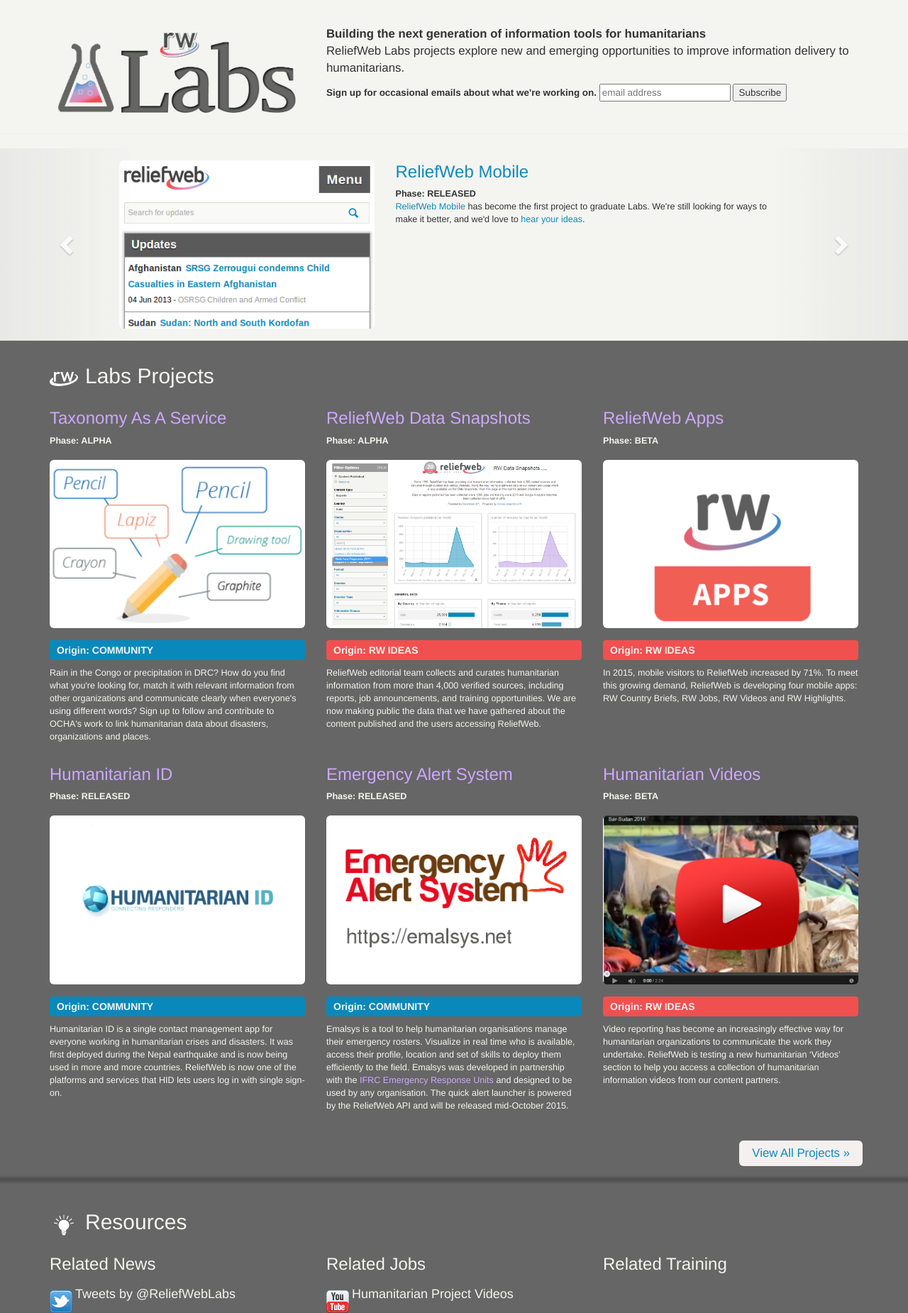
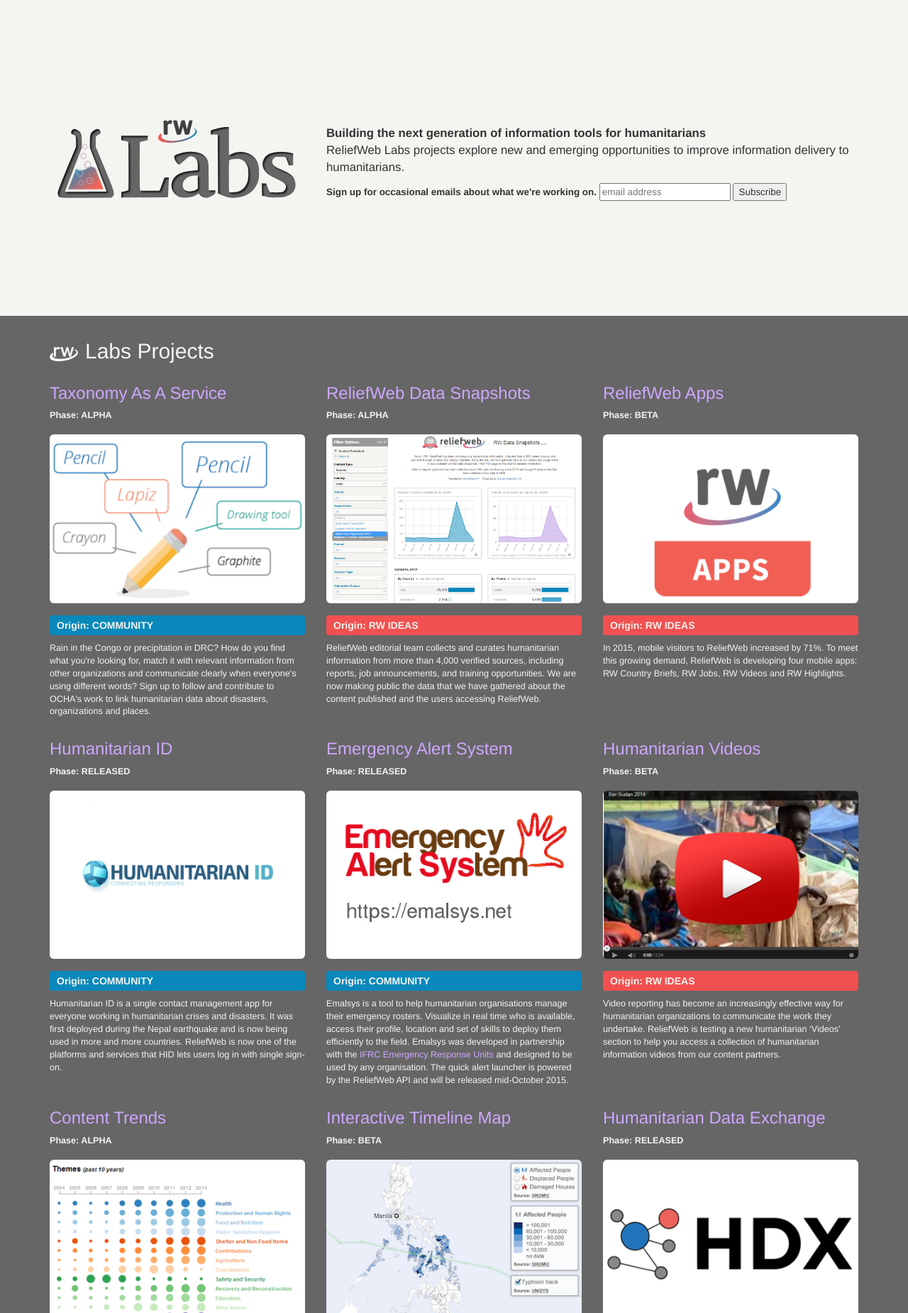
Before and after one commit to UN-OCHA/rwint-labs, a Jekyll site: the page built from index.html, in a window 1280 px wide, cut to the strip 70-1920 px from the top of the page. Shown: the whole strip at 71% size. Built offline with Jekyll 4.4.1, drawn with Linux system fonts in a browser that asks for light colours; nearby versions of some CDN libraries; comment, search, counter and statistics services are not loaded; some of the changed text lies outside the part shown.

Commit message:
remove carousel and site feeds, change logo

```diff
--- a/_includes/carousel.html
+++ /dev/null
@@ -1,41 +0,0 @@
-<div class="container-fluid">
-  <div class="row">
-    <div id="carousel" class="carousel slide" data-ride="carousel">
-      <div class="container">
-        <div class="row">
-          <div class="carousel-inner" role="listbox">
-            {% for post in site.projects %}
-            <div class="item{% if forloop.first == true %} active{% endif %}">
-              <div class="col-xs-8 col-xs-offset-2 col-sm-4 col-sm-offset-1">
-                {% if post.link %}
-                <div class="rw-img-cell"><a href="{{ post.link }}"><img src="{{ post.image }}" alt="" class="img-rounded img-responsive"></a></div>
-                {% else %}
-                <div class="rw-img-cell"><img src="{{ post.image }}" alt="" class="img-rounded img-responsive"></div>
-                {% endif %}
-              </div>
-              <div class="col-xs-9 col-xs-offset-2 col-sm-offset-0 col-sm-6">
-                {% if post.link %}
-                <h3><a href="{{ post.link }}">{{ post.title }}</a></h3>
-                {% else %}
-                <h3>{{ post.title }}</h3>
-                {% endif %}
-                <p class="rw-status"><strong>Phase: {{ post.phase | upcase }}</strong></p>
-                <p class="rw-description">{{ post.content }}</p>
-              </div>
-            </div>
-            {% endfor %}
-          </div>
-        </div>
-      </div>
-      <!-- Controls -->
-      <a class="left carousel-control" href="#carousel" role="button" data-slide="prev">
-        <span class="glyphicon glyphicon-chevron-left" aria-hidden="true"></span>
-        <span class="sr-only">Previous</span>
-      </a>
-      <a class="right carousel-control" href="#carousel" role="button" data-slide="next">
-        <span class="glyphicon glyphicon-chevron-right" aria-hidden="true"></span>
-        <span class="sr-only">Next</span>
-      </a>
-    </div>
-  </div>
-</div>
--- a/_includes/header.html
+++ b/_includes/header.html
@@ -3,7 +3,8 @@
     <div class="row">
       <div class="title-image col-xs-8 col-sm-6 col-md-4">
         <a href="{{ site.baseurl }}/index.html">
-          <img src="{{ site.baseurl }}/img/rw-labs-logo-anim.gif" alt="ReliefWeb Labs logo" class="img-responsive">
+          {% include logo.svg %}
+<!--          <img src="{{ site.baseurl }}/img/rw-labs-logo.svg" alt="ReliefWeb Labs logo" class="img-responsive"> -->
         </a>
       </div>
       <div class="title-text col-xs-12 col-sm-6 col-md-8">
--- a/_includes/innovation-jobs.html
+++ /dev/null
@@ -1,48 +0,0 @@
-<script type="text/javascript" src="./js/underscore-min.js"></script>
-<script id="job-list-item" type="text/x-underscore-template">
-  <div class="innovation-report">
-    <img class="pull-left" src="http://img.static.reliefweb.int/sites/reliefweb.int/files/styles/s/public/country-icons/<%= countryiso3 %>.png"/>
-    <div class="text">
-      <div class="date"><%= formatted_date %></div>
-      <div class="country"><%= countryname %></div>
-      <a href="<%= fields.url %>"><%= fields.title %></a>
-      <div class="source">Job -- <%= fields.source[0].shortname %></div>
-    </div>
-  </div>
-</script>
-<script type="text/javascript">
-var INNOVATION_JOBS = {
-  handlerData : function(results) {
-    var html = '<div class="innovation-job-list thumbnail">';
-    var source = $("#job-list-item").html();
-    var compiled = _.template(source);
-    _.each(results.data, function(item) {
-      var monthNames = ["Jan", "Feb", "Mar", "Apr", "May", "June", "July", "Aug", "Sept", "Oct", "Nov", "Dec"];
-      var timestamp = new Date(item.fields.date.created);
-      item.formatted_date = timestamp.getDate() + ' ' + monthNames[timestamp.getMonth()] + ' ' + timestamp.getFullYear();
-      if (item.fields.country != undefined) {
-        item.countryname = item.fields.country[0].name;
-        item.countryiso3 = item.fields.country[0].iso3;
-      }
-      else {
-        item.countryname = 'Remote';
-        item.countryiso3 = 'wld';
-      }
-      html += compiled(item);
-    });
-    html += '<a class="more-link" href="http://reliefweb.int/jobs?search=technology+AND+information">More on ReliefWeb &raquo;</a>';
-    html += '</div>';
-    $("#innovation-jobs").html(html);
-  },
-  loadReports : function() {
-    $.ajax({
-      url:'http://api.reliefweb.int/v1/jobs?appname=rwlabs-jobs&query[value]=technology%20AND%20information&query[fields][]=title&query[fields][]=body&fields[include][]=title&fields[include][]=date.created&fields[include][]=url&fields[include][]=country.name&fields[include][]=source.shortname&fields[include][]=country.iso3&sort[]=date:desc&limit=5',
-      method:'get',
-    }).done(this.handlerData);
-  }
-}
-$( document ).ready(function() {
-  INNOVATION_JOBS.loadReports();
-});
-</script>
-<div id="innovation-jobs"></div>
--- a/_includes/innovation-news.html
+++ /dev/null
@@ -1,40 +0,0 @@
-<script type="text/javascript" src="./js/underscore-min.js"></script>
-<script id="list-item" type="text/x-underscore-template">
-  <div class="innovation-report">
-    <img class="pull-left" src="http://img.static.reliefweb.int/sites/reliefweb.int/files/styles/s/public/country-icons/<%= fields.primary_country.iso3 %>.png"/>
-    <div class="text">
-      <div class="date"><%= formatted_date %></div>
-      <div class="country"><%= fields.primary_country.name %></div>
-      <a href="<%= fields.url %>"><%= fields.title %></a>
-      <div class="source">Report -- <%= fields.source[0].shortname %></div>
-    </div>
-  </div>
-</script>
-<script type="text/javascript">
-var INNOVATION_NEWS = {
-  handlerData : function(results) {
-    var html = '<div class="innovation-report-list thumbnail">';
-    var source = $("#list-item").html();
-    var compiled = _.template(source);
-    _.each(results.data, function(item) {
-      var monthNames = ["Jan", "Feb", "Mar", "Apr", "May", "June", "July", "Aug", "Sept", "Oct", "Nov", "Dec"];
-      var timestamp = new Date(item.fields.date.original);
-      item.formatted_date = timestamp.getDate() + ' ' + monthNames[timestamp.getMonth()] + ' ' + timestamp.getFullYear();
-      html += compiled(item);
-    });
-    html += '<a class="more-link" href="http://reliefweb.int/updates?search=technology+AND+information">More on ReliefWeb &raquo;</a>';
-    html += '</div>';
-    $("#innovation-news").html(html);
-  },
-  loadReports : function() {
-    $.ajax({
-      url:'http://api.reliefweb.int/v1/reports?appname=rwlabs-news&query[value]=technology%20AND%20information&query[fields][]=title&query[fields][]=body&fields[include][]=title&fields[include][]=date.original&fields[include][]=url&fields[include][]=primary_country.name&fields[include][]=source.shortname&fields[include][]=primary_country.iso3&sort[]=date:desc&limit=5',
-      method:'get',
-    }).done(this.handlerData);
-  }
-}
-$( document ).ready(function() {
-  INNOVATION_NEWS.loadReports();
-});
-</script>
-<div id="innovation-news"></div>
--- a/_includes/innovation-training.html
+++ /dev/null
@@ -1,45 +0,0 @@
-<script type="text/javascript" src="./js/underscore-min.js"></script>
-<script id="training-list-item" type="text/x-underscore-template">
-  <div class="innovation-report">
-    <img class="pull-left" src="http://img.static.reliefweb.int/sites/reliefweb.int/files/styles/s/public/country-icons/<%= fields.country[0].iso3 %>.png"/>
-    <div class="text">
-      <div class="date"><%= formatted_date %></div>
-      <div class="country"><%= fields.country[0].name %></div>
-      <a href="<%= fields.url %>"><%= fields.title %></a>
-      <div class="source">Training -- <%= fields.source[0].shortname %></div>
-    </div>
-  </div>
-</script>
-<script type="text/javascript">
-var INNOVATION_TRAINING = {
-  handlerData : function(results) {
-    var html = '<div class="innovation-training-list thumbnail">';
-    if (results.data.length > 0) {
-      var source = $("#training-list-item").html();
-      var compiled = _.template(source);
-      _.each(results.data, function(item) {
-        var monthNames = ["Jan", "Feb", "Mar", "Apr", "May", "June", "July", "Aug", "Sept", "Oct", "Nov", "Dec"];
-        var timestamp = new Date(item.fields.date.created);
-        item.formatted_date = timestamp.getDate() + ' ' + monthNames[timestamp.getMonth()] + ' ' + timestamp.getFullYear();
-        html += compiled(item);
-      });
-    }
-    else {
-      html += '<div class="innovation-report">There are no current training opportunities referencing "innovation", "technology" and "information"</div>';
-    }
-    html += '<a class="more-link" href="http://reliefweb.int/training?search=technology+AND+information">More on ReliefWeb &raquo;</a>';
-    html += '</div>';
-    $("#innovation-training").html(html);
-  },
-  loadReports : function() {
-    $.ajax({
-      url:'http://api.reliefweb.int/v1/training?appname=rwlabs-training&query[value]=technology%20AND%20information&query[fields][]=title&query[fields][]=body&query[fields][]=career_categories&fields[include][]=title&fields[include][]=date.created&fields[include][]=url&fields[include][]=country.name&fields[include][]=source.shortname&fields[include][]=country.iso3&sort[]=date:desc&limit=5',
-      method:'get',
-    }).done(this.handlerData);
-  }
-}
-$( document ).ready(function() {
-  INNOVATION_TRAINING.loadReports();
-});
-</script>
-<div id="innovation-training"></div>
--- a/_includes/labs-projects.html
+++ b/_includes/labs-projects.html
@@ -9,8 +9,8 @@
       <div class="row">
         <div class="rw-project-list">
           {% assign sortedPosts = site.projects | sort: 'weight' | reverse %}
-          {% for post in sortedPosts limit:6 %}
-          {% if forloop.index == 4 %}
+          {% for post in sortedPosts limit:9 %}
+          {% if forloop.index == 4 or forloop.index == 7 %}
           <div class="clearfix visible-sm-block visible-md-block visible-lg-block"></div>
           {% endif %}
           <div id="{{ post.id }}" class="rw-project-list-item col-sm-4">
--- a/_includes/resources.html
+++ b/_includes/resources.html
@@ -8,19 +8,6 @@
       </div>
       <div class="row">
         <div class="resources-widgets">
-          <div class="col-sm-4">
-          <h3>Related News</h3>
-          {% include innovation-news.html %}
-          </div>
-          <div class="col-sm-4">
-          <h3>Related Jobs</h3>
-          {% include innovation-jobs.html %}
-          </div>
-          <div class="col-sm-4">
-          <h3>Related Training</h3>
-          {% include innovation-training.html %}
-          </div>
-          <div class="clearfix visible-sm-block visible-md-block visible-lg-block"></div>
           <div class="col-xs-12 col-sm-4">
           {% include twitter-timeline.html %}
           </div>
--- a/_layouts/homepage.html
+++ b/_layouts/homepage.html
@@ -4,7 +4,6 @@
   <body class="rwlabs">
     {% include nav.html %}
     {% include header.html %}
-    {% include carousel.html %}
     {% include labs-projects.html %}
     <div class="rw-divider-flip"></div>
     <div class="rw-divider"></div>
--- a/css/rwlabsstyle.css
+++ b/css/rwlabsstyle.css
@@ -143,16 +143,54 @@
 
 /* Page-header */
 
+.page-header {
+  padding: 120px 0;
+}
+
 .page-header .title-image {
   padding-bottom: 10px;
 }
 
 .page-header .title-text {
   font-size: 1.2em;
+  padding-top: 20px;
 }
 
 .page-header form {
   font-size: 0.8em;
+}
+
+/* Header illustration */
+
+#potion {
+  animation: disappear ease-in-out 4s infinite alternate;
+}
+
+#potion-right {
+  animation: appear ease-in-out 4s infinite alternate;
+}
+
+.page-header ellipse {
+  animation: bubble ease 6s infinite alternate;
+}
+
+@keyframes appear {
+  from {opacity: 0;}
+  to {opacity: 1;}
+}
+
+@keyframes disappear {
+  from {opacity: 1;}
+  to {opacity: 0;}
+}
+
+@keyframes bubble {
+  from {transform: scale(1.0); transform: translate( 4px,-4px)}
+  20%  {transform: scale(0.8); transform: translate( 0px,-2px)}
+  40%  {transform: scale(0.9); transform: translate( 2px, 0px)}
+  60%  {transform: scale(1.0); transform: translate( 0px, 2px)}
+  80%  {transform: scale(0.9); transform: translate(-2px, 4px)}
+  to   {transform: scale(1.1); transform: translate(-4px, 4px)}
 }
 
 /* Carousel */
@@ -607,53 +645,6 @@
   top: 14px;
 }
 
-.innovation-report-list,
-.innovation-job-list,
-.innovation-training-list {
-  background-color: #fff;
-  color: #999;
-}
-
-.innovation-report {
-  padding: 10px;
-  border-bottom: 1px dotted #ccc;
-  font-size: 0.9em;
-}
-
-.innovation-report img {
-  height: 40px;
-  width: 40px;
-}
-
-.innovation-report .date {
-  float: right;
-}
-
-.innovation-report .text {
-  padding-left: 50px;
-  font-weight: 400;
-}
-
-.innovation-report .text a {
-  text-decoration: none;
-}
-
-.innovation-report .country {
-  font-weight: 700;
-  color: #000;
-}
-
-.innovation-report .source::before {
-  content: url("../img/doc.gif");
-  position: relative;
-  padding-right: 4px;
-  top: 4px;
-}
-
-.innovation-report .source {
-  font-size: 0.7em;
-}
-
 .more-link {
   padding-left: 100px;
 }
```
Also changed, not shown: _includes/logo.svg (added).
